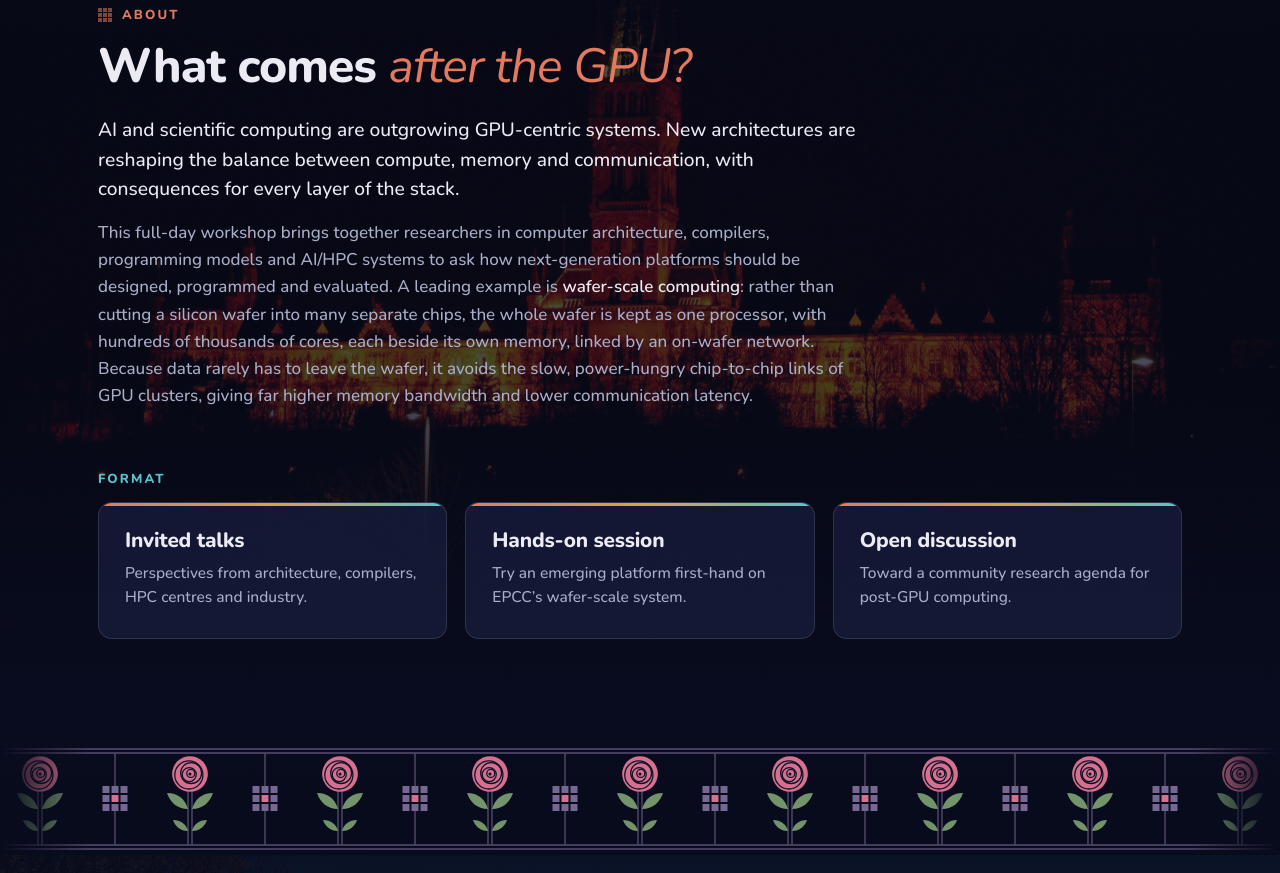
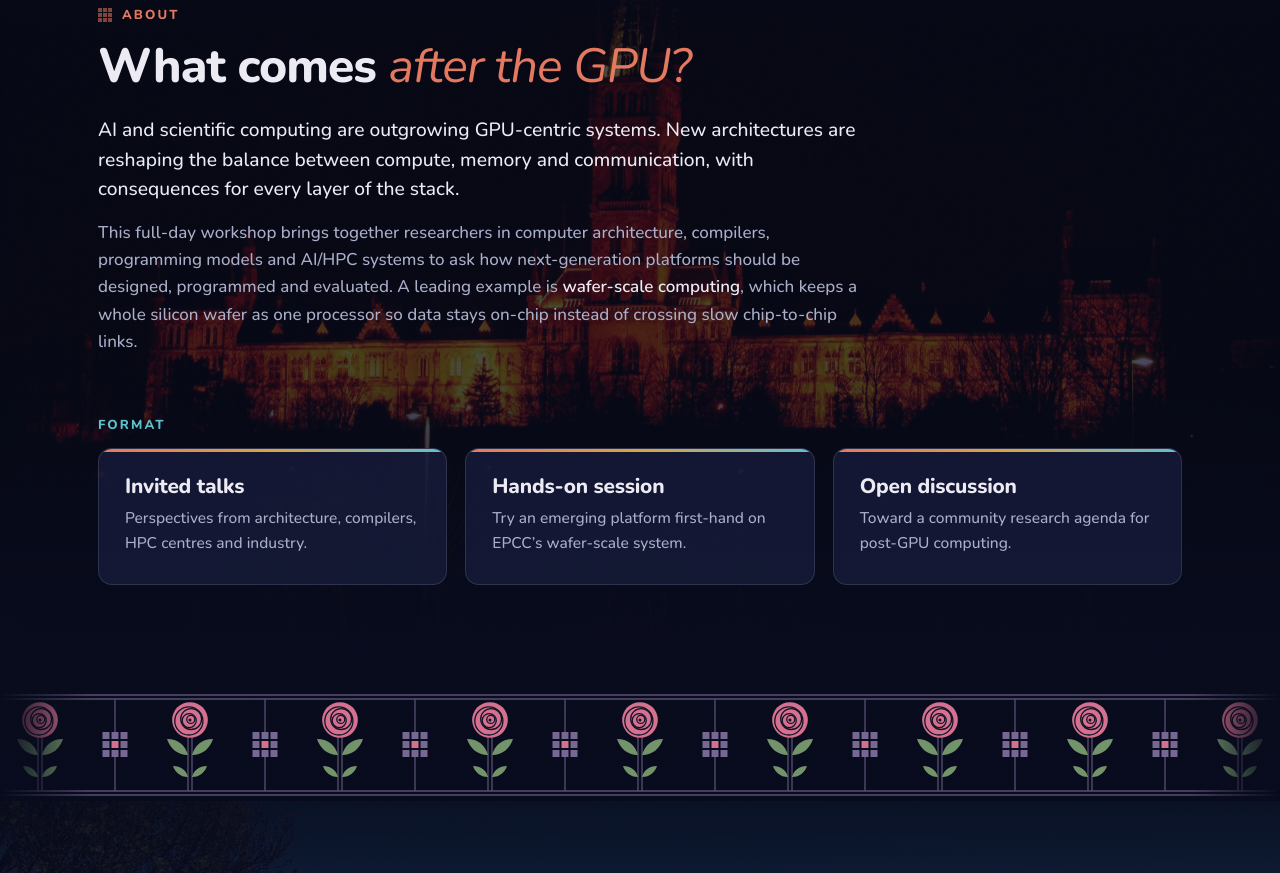
Before and after one commit to wafer-hipeac/wafer-hipeac.github.io, a plain HTML site: page index.html in a window 1280 px wide. Shown: the part 917-1790 px from the top of the page. Drawn offline with nearby package versions, Linux system fonts and the light colour scheme.

Commit message:
Shorten the wafer-scale explanation to one sentence
Co-Authored-By: Claude Opus 5.5 <noreply@anthropic.com>
Claude-Session: https://claude.ai/code/session_01PJFBo2BTsW4RWpZRcSJiX4

```diff
--- a/index.html
+++ b/index.html
@@ -76,7 +76,7 @@
           <p class="label"><svg><use href="#lattice"/></svg>About</p>
           <h2>What comes <em>after the GPU?</em></h2>
           <p class="lead">AI and scientific computing are outgrowing GPU-centric systems. New architectures are reshaping the balance between compute, memory and communication, with consequences for every layer of the stack.</p>
-          <p>This full-day workshop brings together researchers in computer architecture, compilers, programming models and AI/HPC systems to ask how next-generation platforms should be designed, programmed and evaluated. A leading example is <strong>wafer-scale computing</strong>: rather than cutting a silicon wafer into many separate chips, the whole wafer is kept as one processor, with hundreds of thousands of cores, each beside its own memory, linked by an on-wafer network. Because data rarely has to leave the wafer, it avoids the slow, power-hungry chip-to-chip links of GPU clusters, giving far higher memory bandwidth and lower communication latency.</p>
+          <p>This full-day workshop brings together researchers in computer architecture, compilers, programming models and AI/HPC systems to ask how next-generation platforms should be designed, programmed and evaluated. A leading example is <strong>wafer-scale computing</strong>, which keeps a whole silicon wafer as one processor so data stays on-chip instead of crossing slow chip-to-chip links.</p>
         </div>
       </div>
 
```
